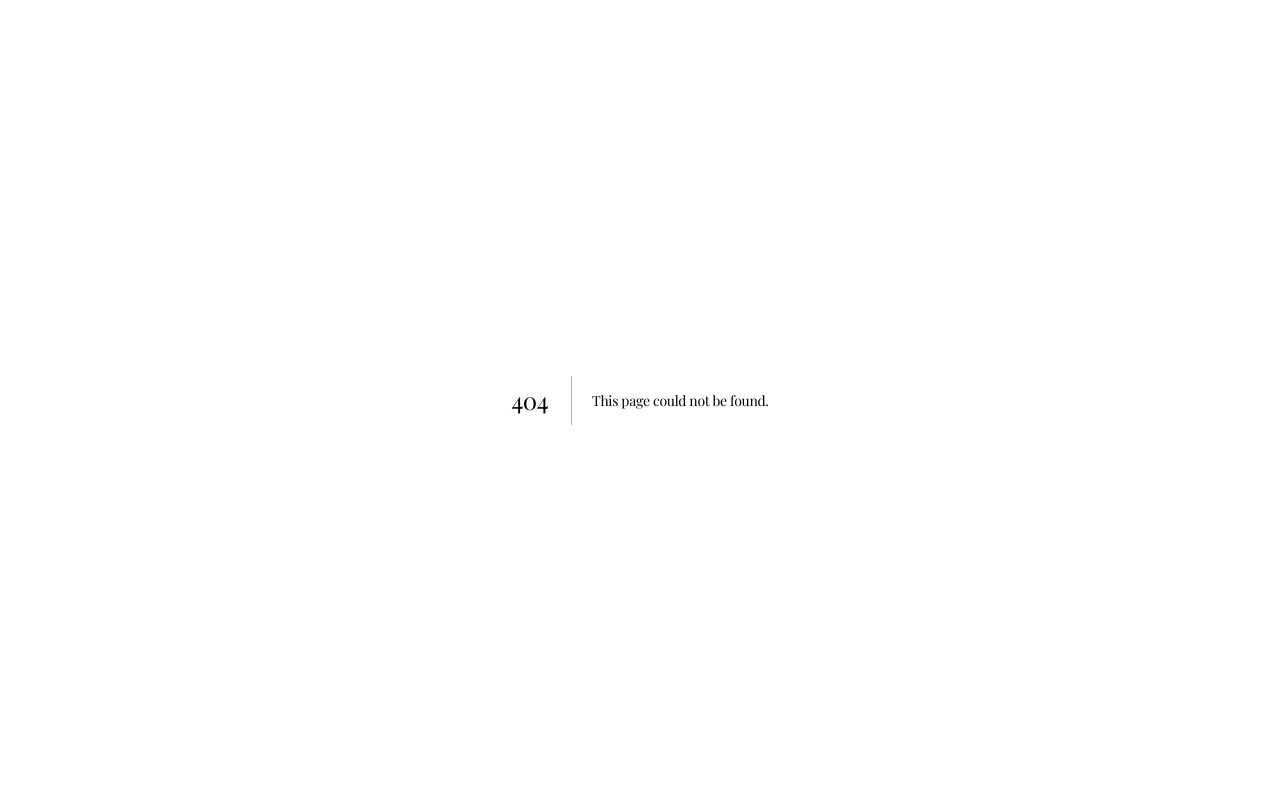
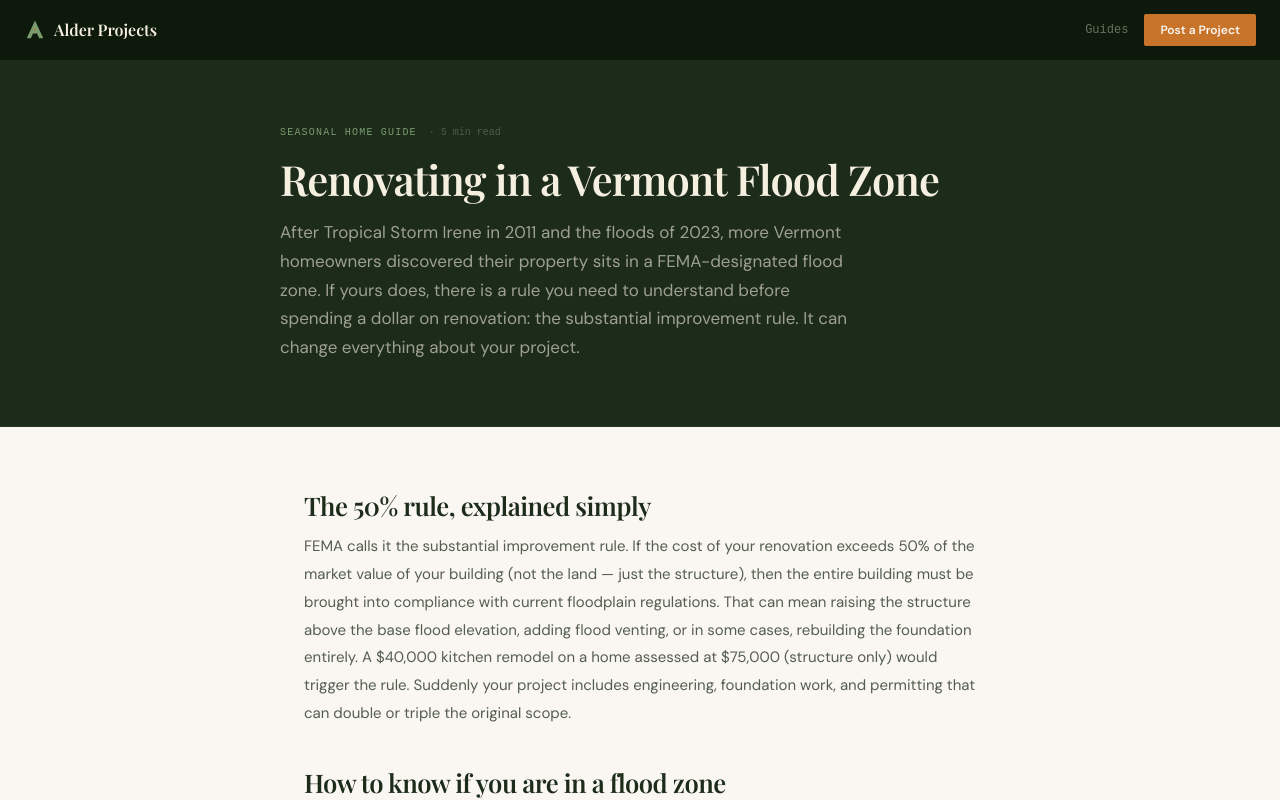
Before and after one commit to alderprojects/alder-projects-site, a Next.js app: page /guides/vermont-flood-zone-renovation in a window 1280 px wide. Before the commit this address had no page. Shown: the top 800 px of the page. Built offline with nearby package versions, Linux system fonts and the light colour scheme.

Commit message:
Guide: Renovating in a Vermont flood zone

```diff
--- /dev/null
+++ b/src/app/guides/vermont-flood-zone-renovation/page.tsx
@@ -0,0 +1,37 @@
+import type { Metadata } from 'next'
+import GuidePage from '@/components/GuidePage'
+export const metadata: Metadata = {
+  title: 'Renovating in a Vermont Flood Zone: The 50% Rule Explained | Alder Projects',
+  description: 'If your Vermont home is in a FEMA flood zone, the substantial improvement rule can turn a kitchen remodel into a foundation project. Here is how it works.',
+  alternates: { canonical: 'https://alderprojects.com/guides/vermont-flood-zone-renovation' },
+}
+const content = {
+  eyebrow: 'Seasonal Home Guide', readTime: '5 min',
+  h1: 'Renovating in a Vermont Flood Zone',
+  intro: "After Tropical Storm Irene in 2011 and the floods of 2023, more Vermont homeowners discovered their property sits in a FEMA-designated flood zone. If yours does, there is a rule you need to understand before spending a dollar on renovation: the substantial improvement rule. It can change everything about your project.",
+  sections: [
+    { heading: 'The 50% rule, explained simply', body: "FEMA calls it the substantial improvement rule. If the cost of your renovation exceeds 50% of the market value of your building (not the land \u2014 just the structure), then the entire building must be brought into compliance with current floodplain regulations. That can mean raising the structure above the base flood elevation, adding flood venting, or in some cases, rebuilding the foundation entirely. A $40,000 kitchen remodel on a home assessed at $75,000 (structure only) would trigger the rule. Suddenly your project includes engineering, foundation work, and permitting that can double or triple the original scope." },
+    { heading: 'How to know if you are in a flood zone', body: "Check the FEMA flood map service center at msc.fema.gov, or run your address through our free Seasonal Home Report \u2014 it queries FEMA data automatically and tells you your zone designation in seconds. Zone A and Zone AE mean you are in the Special Flood Hazard Area. Zone X means you are outside it. Zone A properties require flood insurance if you have a federally backed mortgage." },
+    { heading: 'The elevation certificate: your first move', body: "Before planning any renovation in a flood zone, get an elevation certificate. This is a survey document prepared by a licensed surveyor that shows the elevation of your lowest floor relative to the base flood elevation. It costs $300 to $600 and tells you two critical things: how much flood insurance will cost, and how much work would be needed if the substantial improvement rule is triggered. This is the single most important document for a flood zone property." },
+    { heading: 'Cumulative improvements: the trap', body: "Some towns track cumulative improvements over a rolling period \u2014 typically 10 years. That means your $20,000 bathroom remodel three years ago counts toward the 50% threshold for your current project. Not every Vermont town tracks this, but many in flood-prone areas do. Check with your town zoning administrator. This conversation is free and takes 10 minutes." },
+    { heading: 'What flood insurance costs', body: "For a Vermont home in a Zone A or AE, flood insurance through the National Flood Insurance Program runs roughly $1,000 to $5,000 per year, depending on elevation, structure type, and coverage amount. With an elevation certificate showing your floor is at or above the base flood elevation, the premium drops significantly. Without one, the insurer assumes the worst case." },
+    { heading: 'Planning a renovation in a flood zone', body: "The smart approach: get the elevation certificate first. Then model your improvement threshold \u2014 what is 50% of your structure value? Then design your renovation to stay under that number, or plan to go over it intentionally with the full cost of compliance included in the budget. Some homeowners split renovations into phases across multiple years to stay under the threshold. Others decide to go all in, raise the structure, and eliminate the flood risk for good. Both approaches work \u2014 the wrong approach is starting a renovation without knowing the rules." },
+  ],
+  faqs: [
+    { q: "Does the 50% rule apply to all homes in Vermont flood zones?", a: "It applies to all structures in FEMA-designated Special Flood Hazard Areas (zones A, AE, V, VE). Your town floodplain administrator enforces it." },
+    { q: "How do I find the market value of just my structure?", a: "Your town grand list separates land value from building value. You can also get an appraisal that isolates the structure." },
+    { q: "What happens if I renovate without knowing about the rule?", a: "If the town catches it during permitting or inspection, work can be stopped. If discovered after the fact, the town can require retroactive compliance." },
+    { q: "Can I raise my house out of the flood zone?", a: "Yes. House raising in Vermont typically costs $30,000 to $80,000. It permanently reduces flood insurance costs and eliminates the substantial improvement concern." },
+  ],
+  relatedGuides: [
+    { label: 'How to winterize a Vermont seasonal home', href: '/guides/winterizing-vermont-seasonal-home' },
+    { label: 'Vermont septic systems for seasonal owners', href: '/guides/vermont-septic-what-to-know' },
+    { label: 'Vermont renovation permit guide', href: '/guides/vermont-renovation-permit-guide' },
+  ],
+  relatedPages: [
+    { label: 'Scan your property', href: '/seasonal-home-report' },
+    { label: 'Post a project', href: '/#submit-project' },
+    { label: 'General contractors Vermont', href: '/general-contractors-vermont' },
+  ],
+}
+export default function Page() { return <GuidePage content={content} /> }
```
